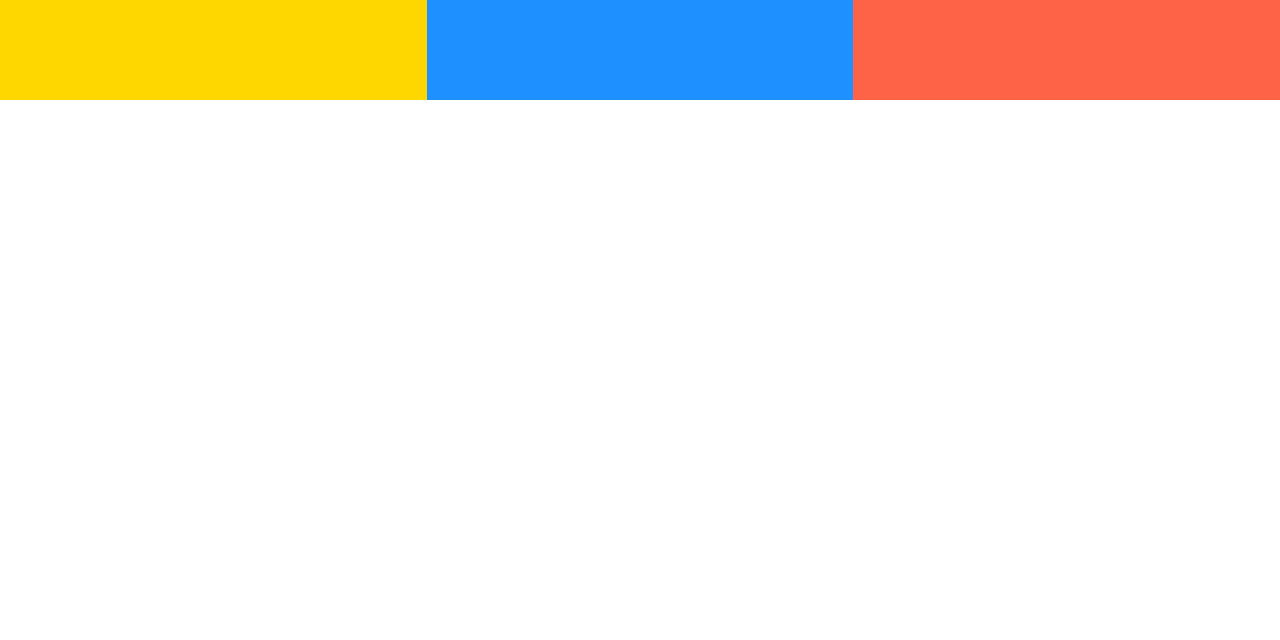
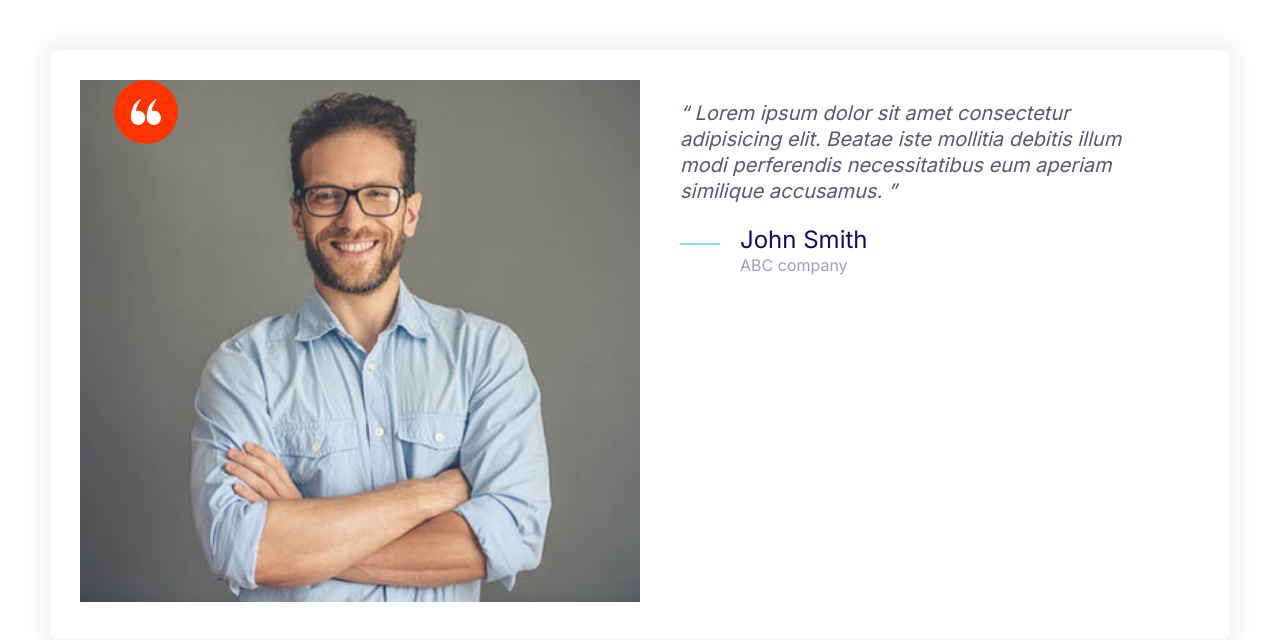
Before and after one commit to RaveenaReddyGinjala/HTML-CSS, a plain HTML site: page index.html in a window 1280 px wide. Drawn offline with Linux system fonts and the light colour scheme.

Commit message:
Build Testimonial.

```diff
--- a/css/styles.css
+++ b/css/styles.css
@@ -141,6 +141,9 @@ a{
   .icon--primary{
     fill: var(--color-primary);
   }
+  .icon--white{
+    fill: #fff;
+  }
   .icon-container{
     background:#f3f9fa;
     width: 64px;
@@ -152,6 +155,14 @@ a{
     cursor:pointer;
     white-space: nowrap;
   }
+  .icon-container--accent{
+    background: var(--color-accent);
+  }
+  .icon--small{
+    width:30px;
+    height: 30px;
+  }
+
   /*Button*/
 .btn{
 font-size: 1.8rem;
@@ -387,3 +398,27 @@ display:block
         grid-template-columns:repeat(3 ,1fr);
 }
 }
+/*Testimonial*/
+.testimonial{
+   padding:3rem;
+}
+.testimonial{
+    position:relative;
+}
+.testimonial__image>img{
+    width:100%;
+}
+.testimonial__image> .icon-container{
+    position: absolute;
+    top: 3rem;
+    left:64px;
+}
+
+.testimonial.quote{
+    margin-left: 6rem;
+}
+@media screen and (min-width:768){
+.testimonial.quote,.testimonial .quote__author{
+    font-size: 2.4rem;
+}
+}
--- a/index.html
+++ b/index.html
@@ -14,11 +14,38 @@
     <link rel="stylesheet" href="css/styles.css" />
     <title>Document</title>
   </head>
-  <body>
-    <div class="grid grid--1x3">
-      <div style="height: 100px; background: gold"></div>
-      <div style="height: 100px; background: dodgerblue"></div>
-      <div style="height: 100px; background: tomato"></div>
+  <body style="padding: 5rem">
+    <div class="card testimonial">
+      <div class="grid grid--1x2">
+        <div class="testimonial__image">
+          <img src="images/testimonial.jpg" alt="A happy, smiling customer" />
+          <span class="icon-container icon-container--accent">
+            <svg class="icon icon--white icon--small">
+              <use xlink:href="images/sprite.svg#quotes"></use>
+            </svg>
+          </span>
+        </div>
+        <blockquote class="quote">
+          <p class="quote__text">
+            Lorem ipsum dolor sit amet consectetur adipisicing elit. Beatae iste
+            mollitia debitis illum modi perferendis necessitatibus eum aperiam
+            similique accusamus.
+          </p>
+          <footer>
+            <div class="media">
+              <div class="media__image">
+                <svg class="icon icon--primary quote__line">
+                  <use xlink:href="images/sprite.svg#line"></use>
+                </svg>
+              </div>
+              <div class="media__body">
+                <h3 class="media__title quote__author">John Smith</h3>
+                <p class="quote__organization">ABC company</p>
+              </div>
+            </div>
+          </footer>
+        </blockquote>
+      </div>
     </div>
   </body>
 </html>
```
Also changed, not shown: components/testimonial.html (added, +34 -0 lines), images/testimonial.jpg (added), 1 other file.
